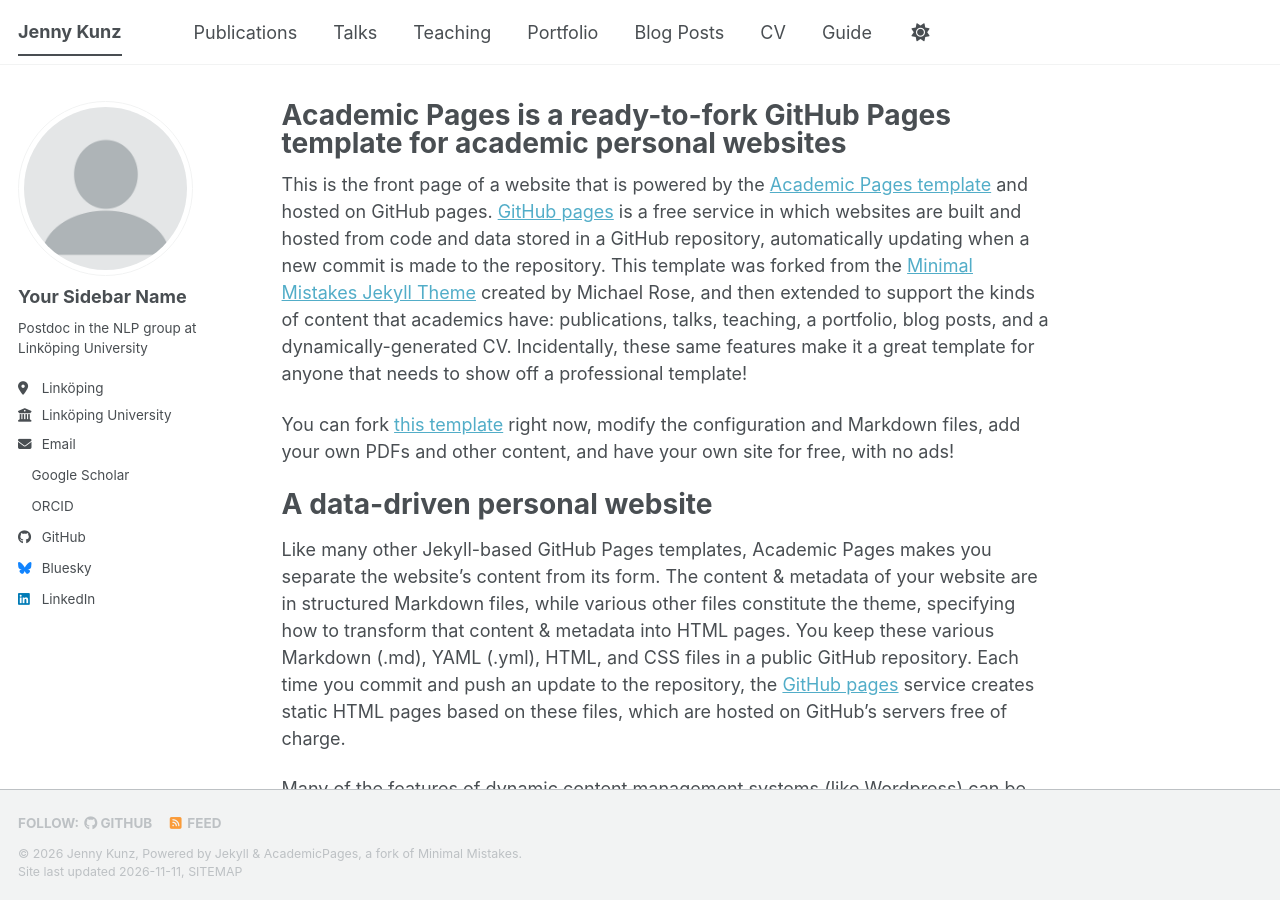
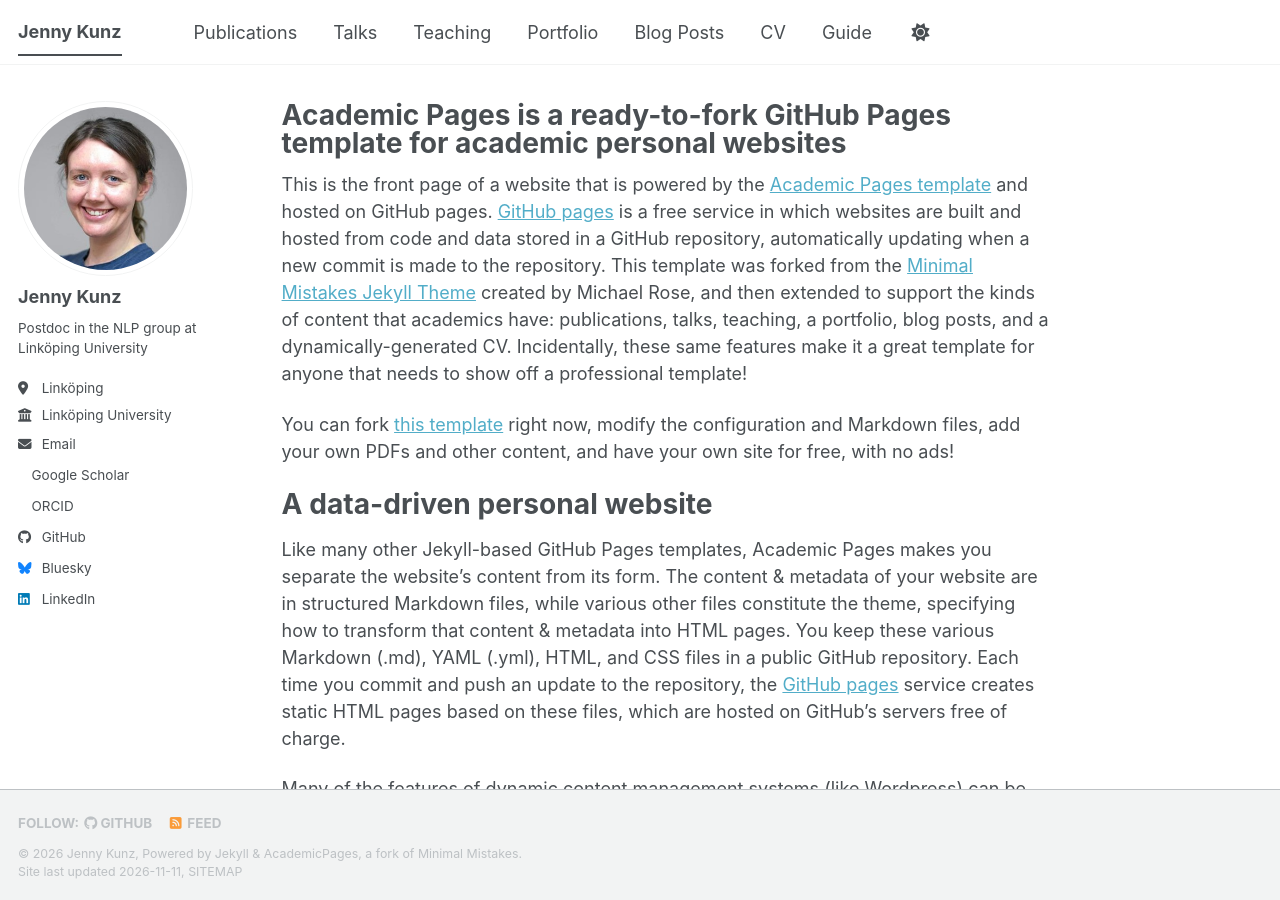
Before and after one commit to jekunz/jekunz.github.io, a Jekyll site: the page built from _pages/about.md, in a window 1280 px wide and 900 px high. Built offline with Jekyll 4.4.1, drawn with Linux system fonts in a browser that asks for light colours; a script bundle is joined from its source files by our own code; a style sheet for code colours, icons or effects is not loaded.

Commit message:
Update _config.yml

```diff
--- a/_config.yml
+++ b/_config.yml
@@ -23,8 +23,8 @@ repository               : "jekunz/jekunz.github.io"
 #               Additional customization can be done by editing /_includes/author-profile.html
 author:
   # Biographic information
-  avatar           : "profile.png"
-  name             : "Your Sidebar Name"
+  avatar           : "employee_image_kunje68.jpeg"
+  name             : "Jenny Kunz"
   pronouns         : # example: "she/her"
   bio              : "Postdoc in the NLP group at Linköping University"
   location         : "Linköping"
```
